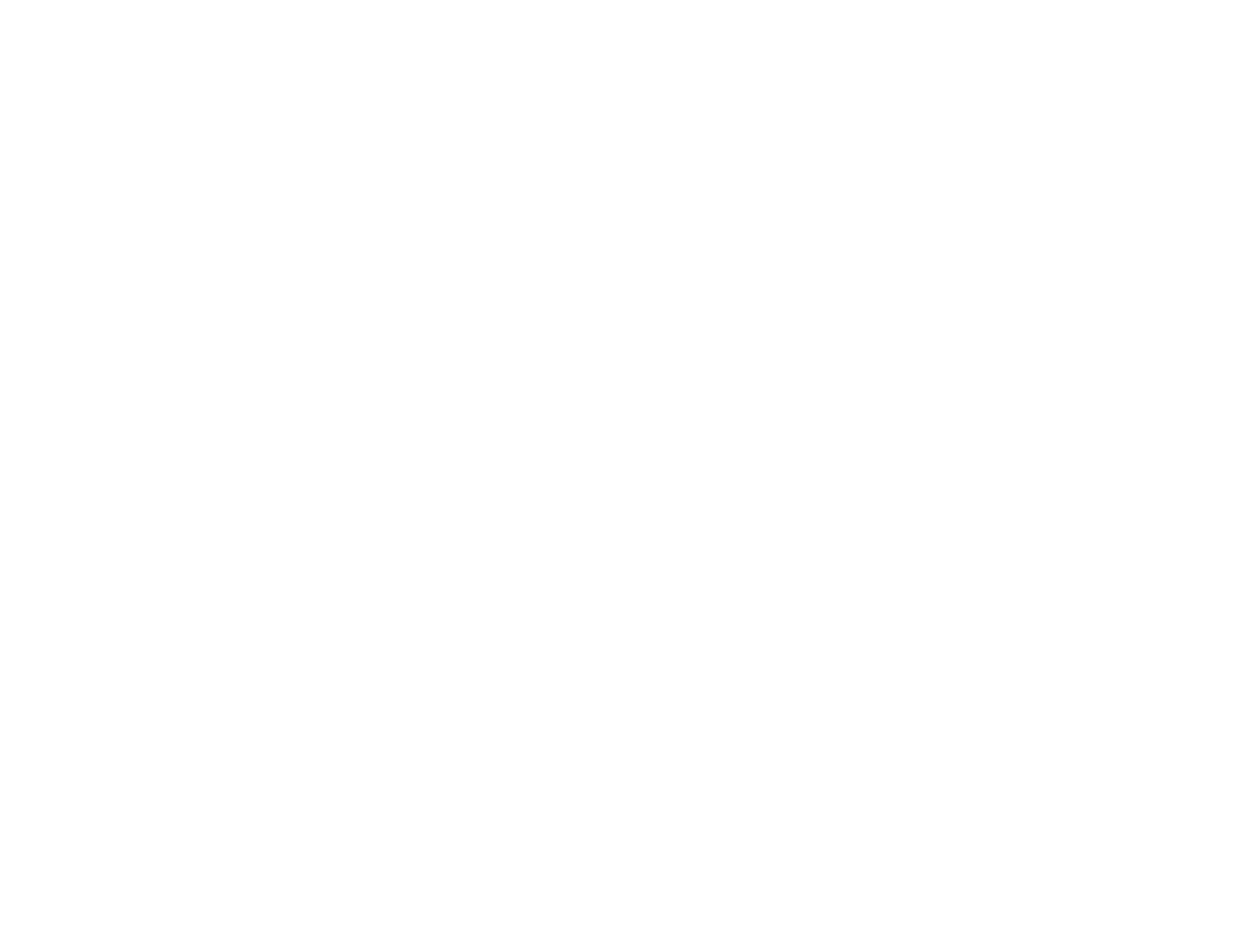
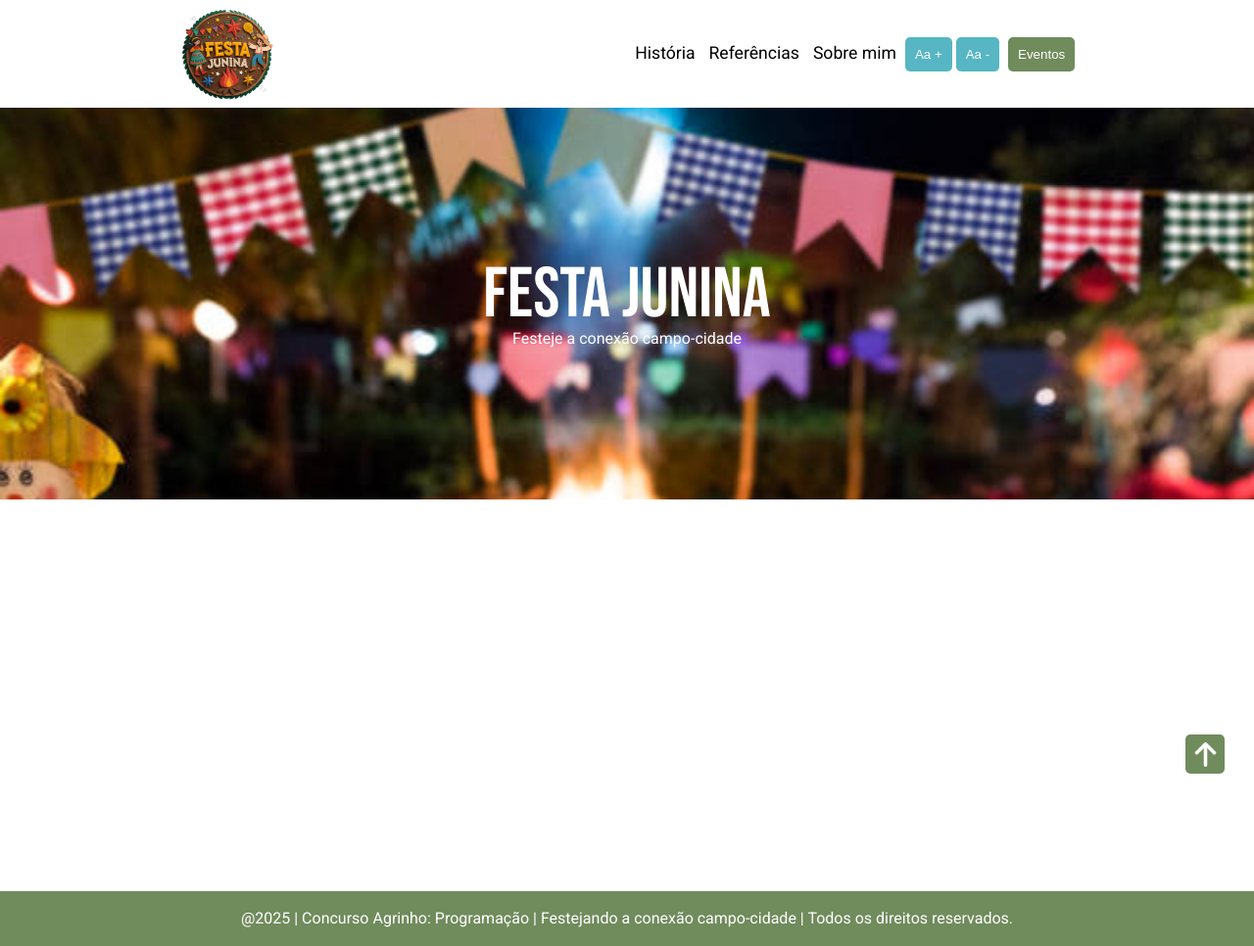
Before and after one commit to Stonerainbow19/FestaJuninaAgrinho, a plain HTML site: page index.html in a window 1280 px wide. Shown: the whole page at 98% size. Before the commit the page ends 800 px from the top, so only its background shows below. Drawn offline with Linux system fonts and the light colour scheme.

Commit message:
iniciando o projeto

```diff
--- a/index.html
+++ b/index.html
@@ -4,12 +4,69 @@
     <meta charset="UTF-8">
     <meta name="viewport" content="width=device-width, initial-scale=1.0">
     <link rel="stylesheet" href="./src/style/main.css">
+    <link rel="shortcut icon" href="/src/assets/img/logo3d.png">
     <title>Document</title>
 </head>
 <body>
-    <header>
+    <header id="headerId">
+        <img src="/src/assets/img/logo3d.png" alt="logo" id="logo">
+
+        <div class="a-wrapper-header">
+            <a href="" aria-label="">História</a>
+            <a href="" aria-label="">Referências</a>
+            <a href="" aria-label="">Sobre mim</a>
+            <button class="btn-header btn-header-accessibility" id="btn-sum-acessibility">Aa +</button>
+            <button class="btn-header btn-header-accessibility" id="btn-lower-acessibility">Aa -</button>
+            <a href="" aria-label=""><button class="btn-header">Eventos</button></a>
+
+        </div>
+
+    </header>
+
+    <section id="sec01">
+      <div class="title-sec01">
+            <h1>FESTA JUNINA</h1>
+            <h2>Festeje a conexão campo-cidade</h2>
+      </div>
+      <!--
+      <div class="custom-shape-divider-bottom-1749331194">
+          <svg data-name="Layer 1" xmlns="http://www.w3.org/2000/svg" viewBox="0 0 1200 120" preserveAspectRatio="none">
+              <path d="M321.39,56.44c58-10.79,114.16-30.13,172-41.86,82.39-16.72,168.19-17.73,250.45-.39C823.78,31,906.67,72,985.66,92.83c70.05,18.48,146.53,26.09,214.34,3V0H0V27.35A600.21,600.21,0,0,0,321.39,56.44Z" class="shape-fill"></path>
+          </svg>
+      </div>
+      -->
+
+    </section>
+
+    <section id="sec02">
+
+    </section>
+
+    <a class="arrow-scroll" href="#headerId">
+          <img src="./src/assets/img/setas-flechas.png" alt="seta para scroll para o inicio da página">
+    </a>
+
+    <footer>
+        <p>@2025 | Concurso Agrinho: Programação | Festejando a conexão campo-cidade | Todos os direitos reservados.</p>
+
+    </footer>
 
 
-    </header>
+
+    <script src="./src/script/buttonAcessibility.js"></script>
+
+    <!-- start VLibras -->
+    <div vw class="enabled">
+    <div vw-access-button class="active"></div>
+    <div vw-plugin-wrapper>
+      <div class="vw-plugin-top-wrapper"></div>
+    </div>
+    </div>
+  <script src="https://vlibras.gov.br/app/vlibras-plugin.js"></script>
+  <script>
+    new window.VLibras.Widget('https://vlibras.gov.br/app');
+  </script>
+  <!-- end VLibras -->
+
 </body>
 </html>
--- /dev/null
+++ b/src/script/buttonAcessibility.js
@@ -0,0 +1,19 @@
+let fontSize = 1;
+
+const btnSum= document.querySelector('#btn-sum-acessibility');
+const btnLower = document.querySelector('#btn-lower-acessibility');
+
+btnSum.addEventListener("click", ()=>{
+    fontSize += 0.25;
+    document.body.style.fontSize = fontSize+'rem';
+}
+)
+
+btnLower.addEventListener("click", ()=>{
+    fontSize -= 0.25;
+    if(fontSize <= 0){
+        fontSize = 0.25;
+    }
+    document.body.style.fontSize = fontSize+'rem';
+    console.log(fontSize)
+})
--- /dev/null
+++ b/src/style/external/reset.css
@@ -0,0 +1,48 @@
+/* http://meyerweb.com/eric/tools/css/reset/
+   v2.0 | 20110126
+   License: none (public domain)
+*/
+
+html, body, div, span, applet, object, iframe,
+h1, h2, h3, h4, h5, h6, p, blockquote, pre,
+a, abbr, acronym, address, big, cite, code,
+del, dfn, em, img, ins, kbd, q, s, samp,
+small, strike, strong, sub, sup, tt, var,
+b, u, i, center,
+dl, dt, dd, ol, ul, li,
+fieldset, form, label, legend,
+table, caption, tbody, tfoot, thead, tr, th, td,
+article, aside, canvas, details, embed,
+figure, figcaption, footer, header, hgroup,
+menu, nav, output, ruby, section, summary,
+time, mark, audio, video {
+	margin: 0;
+	padding: 0;
+	border: 0;
+	font-size: 100%;
+	font: inherit;
+	vertical-align: baseline;
+}
+/* HTML5 display-role reset for older browsers */
+article, aside, details, figcaption, figure,
+footer, header, hgroup, menu, nav, section {
+	display: block;
+}
+body {
+	line-height: 1;
+}
+ol, ul {
+	list-style: none;
+}
+blockquote, q {
+	quotes: none;
+}
+blockquote:before, blockquote:after,
+q:before, q:after {
+	content: '';
+	content: none;
+}
+table {
+	border-collapse: collapse;
+	border-spacing: 0;
+}
--- /dev/null
+++ b/src/style/footer.css
@@ -0,0 +1,11 @@
+footer {
+    background-color:  rgba(70, 104, 43, 0.767);
+    display: flex;
+    align-items: center;
+    justify-content: center;
+    padding: 20px 0;
+}
+
+footer p {
+    color: white;
+}
--- a/src/style/header.css
+++ b/src/style/header.css
@@ -1,3 +1,55 @@
+@import url('https://fonts.googleapis.com/css2?family=Montserrat:ital,wght@0,100..900;1,100..900&family=Roboto:ital,wght@0,100..900;1,100..900&display=swap');
+
 header {
+    display: flex;
+    justify-content: space-around;
+    align-items: center;
+    background-color: white;
+}
+
+#logo {
+    width: 110px;
+    height: 110px;
+}
+
+
+
+.a-wrapper-header a{
+    text-decoration: none;
+    font-size: 1.1rem;
+    color: black;
+    font-family: "Roboto", sans-serif;
+      font-style: normal;
+    font-variation-settings:
+    "wdth" 100;
+    margin: 0 5px;
 
 }
+
+.a-wrapper-header a:hover{
+    box-shadow: 0px 2px 0px black;
+    cursor: pointer;
+
+}
+
+.btn-header {
+    padding: 10px;
+    border-radius: 5px;
+    border: none;
+    background-color: rgba(70, 104, 43, 0.767);
+    color: white;
+}
+
+.btn-header-accessibility{
+    background-color: rgba(36, 160, 177, 0.767);
+}
+
+
+.btn-header:hover {
+    cursor: pointer;
+    background-color: rgba(12, 78, 53, 0.993);
+}
+.btn-header-accessibility:hover{
+    cursor: pointer;
+    background-color: rgba(29, 105, 116, 0.767);
+}
--- a/src/style/main.css
+++ b/src/style/main.css
@@ -1 +1,38 @@
-@import url('./header.css')
+
+@import url('./external/reset.css');
+@import url('./header.css');
+@import url('./sec01.css');
+@import url('./sec02.css');
+@import url('./footer.css');
+
+
+:root {
+    font-family: Arial, Helvetica, sans-serif;
+    font-family: "Roboto", sans-serif;
+    scroll-behavior: smooth;
+}
+
+body {
+    font-size: 1rem;
+}
+
+.arrow-scroll{
+    background-color:  rgba(70, 104, 43, 0.767);
+    width: 40px;
+    height: 40px;
+    display: flex;
+    justify-content: center;
+    align-items: center;
+    border-radius: 5px;
+    position: fixed;
+    right: 30px;
+    bottom: 10px;
+}
+
+.arrow-scroll:hover{
+        cursor: pointer;
+}
+
+.arrow-scroll img {
+    width: 25px;
+}
--- /dev/null
+++ b/src/style/sec01.css
@@ -0,0 +1,55 @@
+@import url('https://fonts.googleapis.com/css2?family=Bebas+Neue&family=Montserrat:ital,wght@0,100..900;1,100..900&family=Roboto:ital,wght@0,100..900;1,100..900&display=swap');
+
+#sec01 {
+    background-image: url("../assets/img/banner-sec01.jpg");
+    background-size: cover;
+
+    background-repeat: no-repeat;
+    height: 50vh;
+    position: relative;
+    display: flex;
+    justify-content: center;
+    align-items: center;
+
+
+}
+
+h1 {
+  font-family: "Bebas Neue", sans-serif;
+  font-weight: 400;
+  font-style: normal;
+  font-size: 4.5rem;
+}
+
+h1,h2 {
+    color: white;
+}
+
+.title-sec01{
+    display: flex;
+    justify-content: center;
+    align-items: center;
+    flex-direction: column;
+
+}
+
+.custom-shape-divider-bottom-1749331194 {
+    position: absolute;
+    bottom: 0;
+    left: 0;
+    width: 100%;
+    overflow: hidden;
+    line-height: 0;
+    transform: rotate(180deg);
+}
+
+.custom-shape-divider-bottom-1749331194 svg {
+    position: relative;
+    display: block;
+    width: calc(139% + 1.3px);
+    height: 122px;
+}
+
+.custom-shape-divider-bottom-1749331194 .shape-fill {
+    fill: #FFFFFF;
+}
--- /dev/null
+++ b/src/style/sec02.css
@@ -0,0 +1,3 @@
+#sec02{
+    height: 50vh;
+}
```
Also changed, not shown: src/assets/fonts/RobotCrush.otf (added), src/assets/img/banner-sec01.jpg (added), src/assets/img/chapeu.png (added), src/assets/img/festao.png (added), src/assets/img/logo.png (added), src/assets/img/logo3d.png (added), src/assets/img/setas-flechas.png (added), 1 other file.
